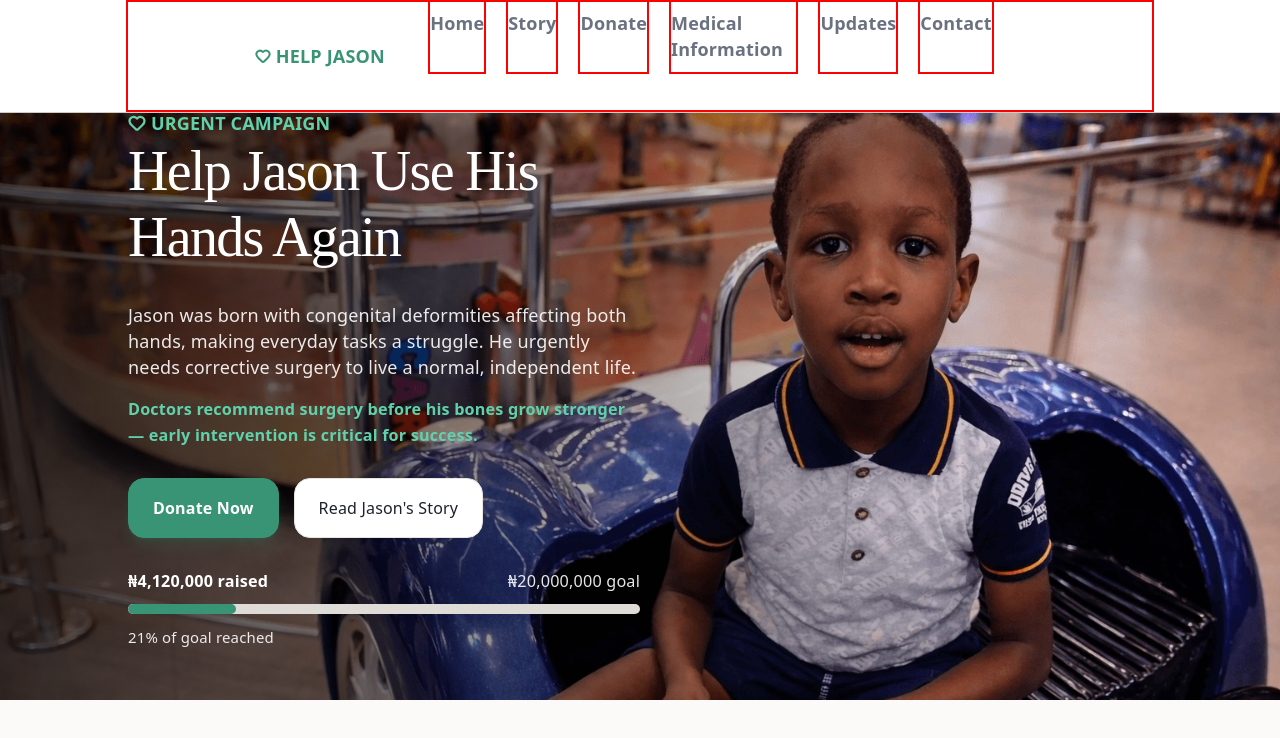
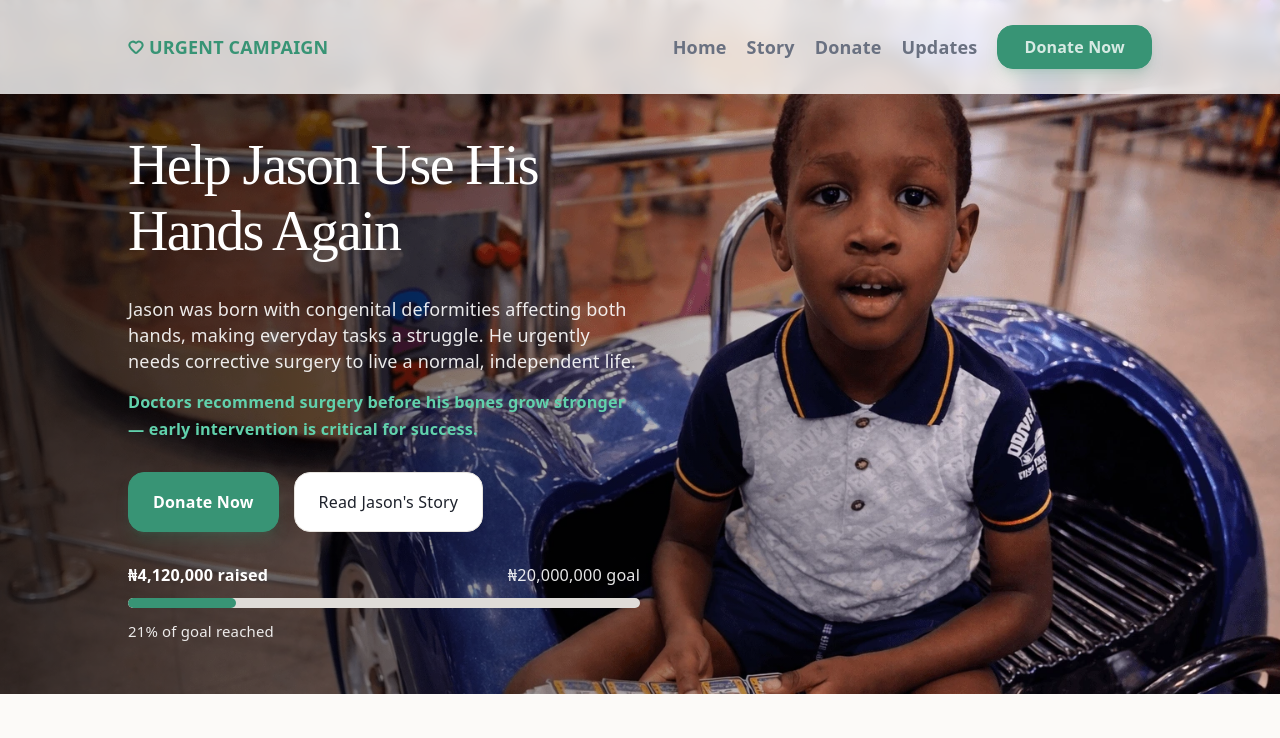
Before and after one commit to JopadAdvisory/Jason, a React (Vite) app: page / in a window 1280 px wide. Shown: the top 738 px of the page. Built offline with nearby package versions, Linux system fonts and the light colour scheme.

Commit message:
navigation edits

```diff
--- a/package.json
+++ b/package.json
@@ -10,6 +10,7 @@
     "preview": "vite preview"
   },
   "dependencies": {
+    "framer-motion": "^12.38.0",
     "lucide-react": "^0.577.0",
     "react": "^19.2.4",
     "react-dom": "^19.2.4",
--- a/src/components/layout/NavBar.css
+++ b/src/components/layout/NavBar.css
@@ -58,24 +58,25 @@
     top: 101%;
     left: 0;
     right: 0;
-    z-index: 5;
+    z-index: 4;
     backdrop-filter: blur(10px);
 }
 
 .nav-links {
     width: 90%;
-    max-height: 0;
-    opacity: 0;
     list-style-type: none;
     margin: 0;
-    padding: 0 0;
-    transform: translateY(-20px);
-    transition: max-height 0.5s ease, opacity 0.5s ease, transform 0.5s ease;
+    display: none;
+    padding: 0;
     margin-inline: auto;
 }
 
+.nav-links.open {
+    display: block;
+}
+
 .nav-links li {
-    padding: 10px 0;
+    padding: 15px 0;
 }
 
 .nav-links li a {
@@ -83,40 +84,81 @@
     font-weight: 600;
     display: block;
     color: var(--text);
-    transition: color .5s ease-in-out;
+    transition: color .3s ease-in-out;
 }
 
+.nav-links li:last-child a {
+    color: rgba(255, 255, 255, 0.8);
+    padding: 8px 26px;
+    text-align: center;
+    transition: background-color .3s ease-in-out, color .3s ease-in-out;
+}
+
+.nav-links li:last-child {
+    border-top: 1px solid rgba(0, 0, 0, 0.2);
+}
+
+.nav-links li:hover:last-child a {
+    color: white;
+}
 
 .nav-links li:hover a {
     color: var(--text-h);
 }
 
-.nav-links.open {
-    max-height: 500px;
-    opacity: 1;
-    transform: translateY(0);
-}
 @media (min-width: 768px) {
     .top-body {
-        position: static;
+        position: initial;
+    }
+
+    .nav-links li a {
+        position: relative;
+    }
+
+    .nav-links.open {
+        display: flex;
+    }
+
+    .nav-links li a::after {
+        content: "";
+        width: 0;
+        height: 3px;
+        background-color: var(--accent);
+        position: absolute;
+        left: 0;
+        bottom: -5px;
+        transition: width .3s ease-in-out;
+    }
+
+    .nav-links li:not(:last-child) a:hover::after {
+        width: 100%;
+        left: 0;
+    }
+
+    .nav-links li:last-child {
+        border-top: none;
+    }
+    .nav-container {
+        background: rgba(255, 255, 255, 0.8);
+        backdrop-filter: blur(10px);
+        border: none;
     }
 
     .top-nav {
         display: flex;
-        align-content: ;
-        justify-content: center;
-        border: 2px solid red;
+        background-color: transparent;
+        justify-content: space-between;
+        padding: 10px;
     }
-    .nav-links li {
-        border: 2px solid red;
-        text-wrap: ;
-        padding: none;
+    .top-body {
+        backdrop-filter: initial;
+        background-color: transparent;
     }
     .nav-links {
-        max-height: initial;
-        opacity: 1;
         display: flex;
         gap: 20px;
+        align-items: center;
+        width: 100%;
     }
 
 
--- a/src/components/layout/Navbar.tsx
+++ b/src/components/layout/Navbar.tsx
@@ -1,10 +1,12 @@
-import { useState } from "react";
+import { useState, type JSX } from "react";
 import { Heart, Menu, X } from "lucide-react";
 import "./NavBar.css";
 
-function NavBar() {
+
+function NavBar(): JSX.Element {
     const [isOpen, setIsOpen] = useState<boolean>(false);
-    return (
+
+   return (
         <div className="nav-container">
             <nav className="top-nav">
                 <div className="top-header">
@@ -13,7 +15,7 @@ function NavBar() {
                           className="logo-icon"
                           strokeWidth={3}
                         />
-                        Help Jason
+                        Urgent Campaign
                     </p>
                     <button
                       className="nav-btn"
@@ -36,13 +38,10 @@ function NavBar() {
                             <a href="">Donate</a>
                         </li>
                         <li>
-                            <a href="">Medical Information</a>
-                        </li>
-                        <li>
                             <a href="">Updates</a>
                         </li>
                         <li>
-                            <a href="">Contact</a>
+                            <a href="" className="primary-btn">Donate Now</a>
                         </li>
                   </ul>
                 </div>
--- a/src/sections/Hero.css
+++ b/src/sections/Hero.css
@@ -32,16 +32,6 @@
     height: 1em;
 }
 
-.hero-header {
-    color: var(--accent);
-    text-transform: uppercase;
-    font-weight: 600;
-
-    display: flex;
-    align-items: center;
-    gap: 5px;
-}
-
 .hero-sub {
   color: var(--accent);
   font-size: 0.9em;
@@ -70,6 +60,7 @@
         width: 100%;
         min-height: clamp(540px, 80vh, 720px);
 
+        margin-top: initial;
         position: relative;
         display: flex;
         justify-content: center;
@@ -77,7 +68,6 @@
     }
 
 
-    .hero-header,
     .hero-sub {
         color: hsl(160, 55%, 60%);
     }
@@ -105,7 +95,7 @@
         height: 100%;
         position: relative;
         z-index: 1;
-        padding-top: 60px;
+        padding-top: 100px;
 
     }
 
@@ -120,6 +110,6 @@
     }
 
       .hero-header {
-        margin-bottom: -30px;
+        margin-bottom: -25px;
     }
 }
--- a/src/sections/Hero.tsx
+++ b/src/sections/Hero.tsx
@@ -1,4 +1,3 @@
-import { LucideHeart } from "lucide-react";
 import HeroImage from "../assets/images/1.webp";
 import type { JSX } from "react";
 import "./Hero.css";
@@ -13,10 +12,6 @@ function Hero(): JSX.Element {
                     <div className="img-container">
                         <img src={HeroImage} alt="Jason smiling with his family" className="hero-image" />
                     </div>
-                    <h4 className="hero-header">
-                        <LucideHeart className="hero-icon" strokeWidth={3} />
-                        Urgent Campaign
-                    </h4>
                     <h1 className="hero-heading">Help Jason Use His Hands Again</h1>
                     <p className="hero-subtitle">
                         Jason was born with congenital deformities affecting both hands, making everyday tasks a struggle. He urgently needs corrective surgery to live a normal, independent life.
```
Also changed, not shown: 1 other file (tests, documents, lock files or other folders).
